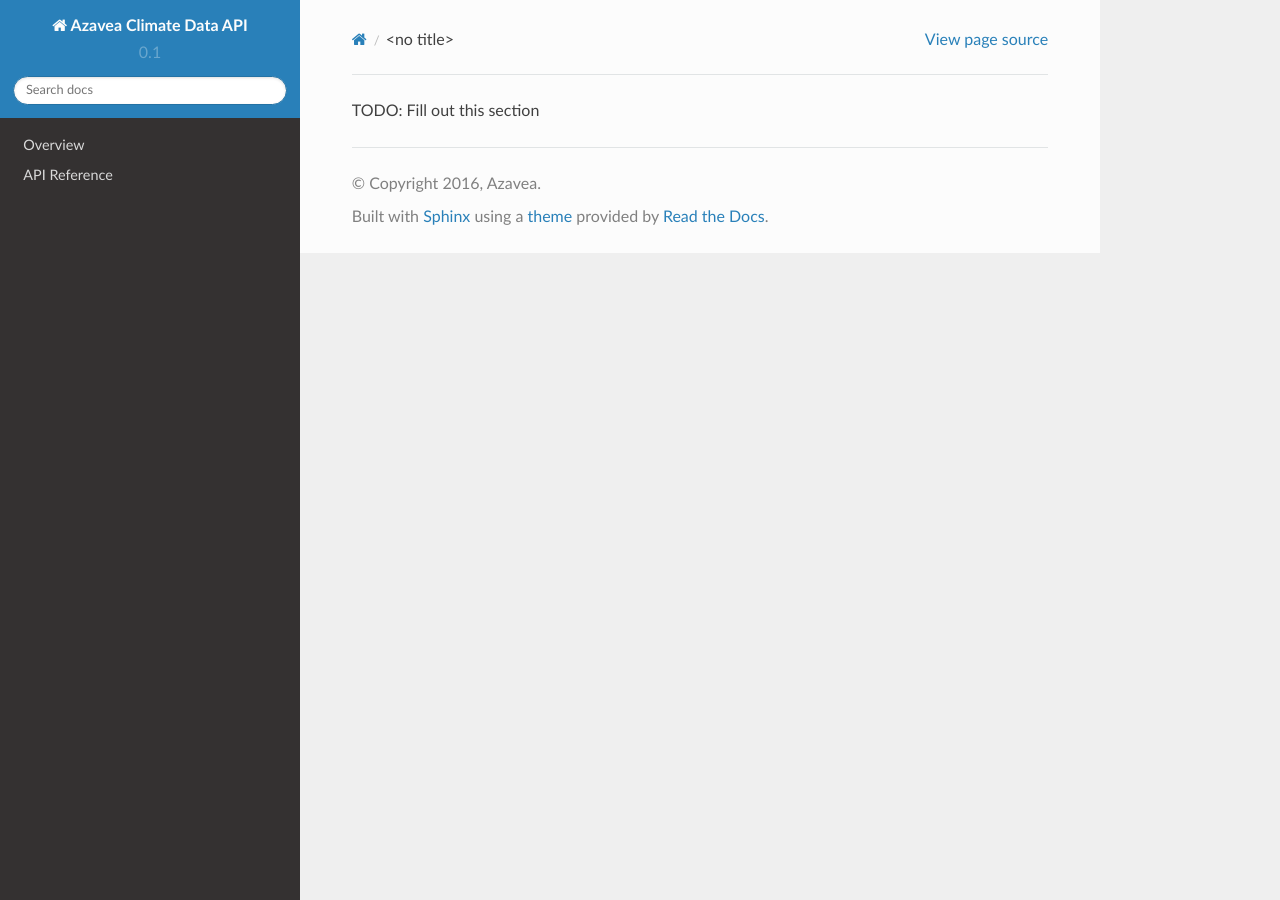
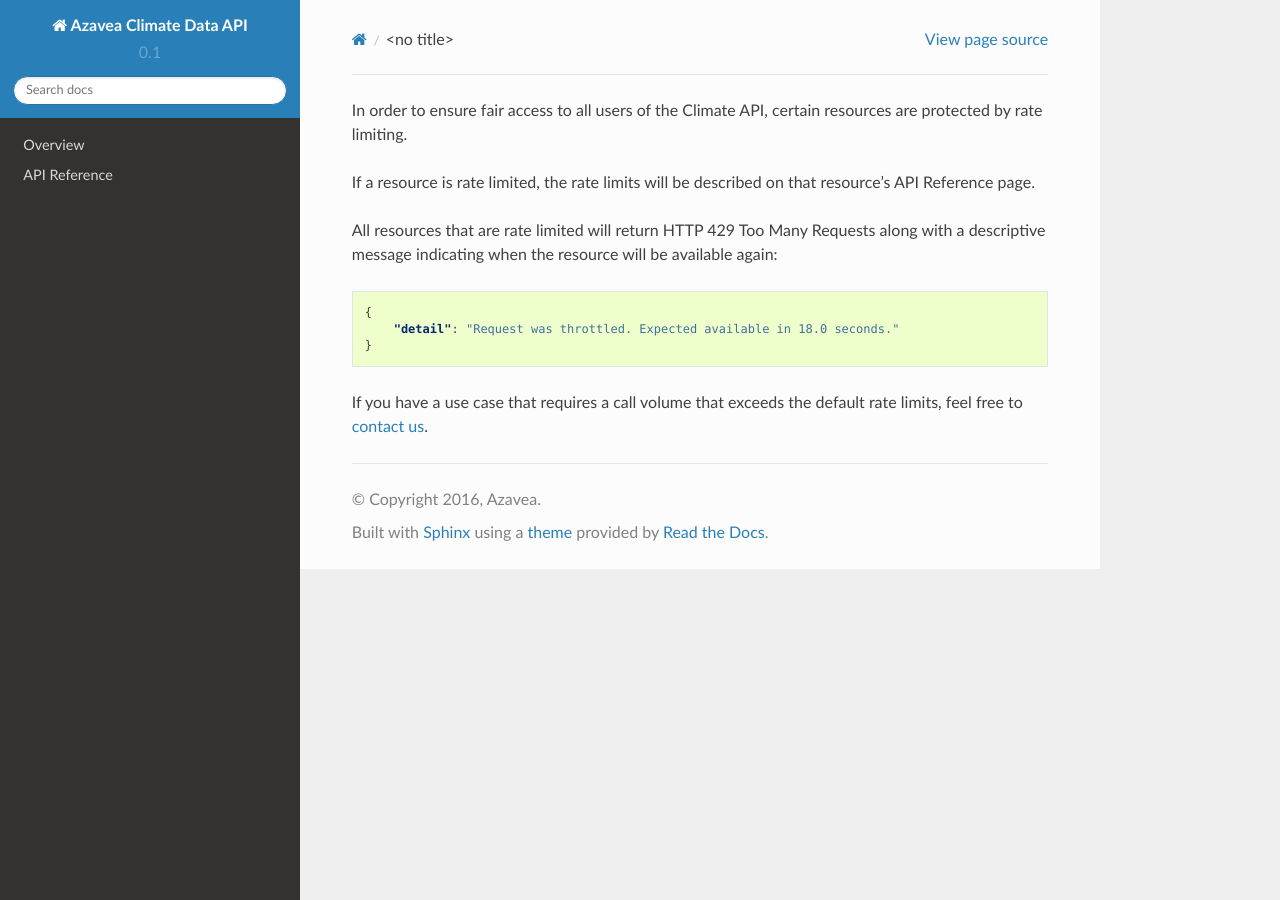
Before and after one commit to azavea/climate-change-api, a Sphinx documentation site: the page built from doc/source/overview/rate_limiting.rst, in a window 1280 px wide. Built offline with Sphinx 7.4.7 and the Read the Docs theme 2.0.0, drawn with Linux system fonts in a browser that asks for light colours.

Commit message:
Closes #193: Add Overview -- Rate Limiting to docs

```diff
--- a/doc/source/overview/rate_limiting.rst
+++ b/doc/source/overview/rate_limiting.rst
@@ -1,2 +1,17 @@
 
-TODO: Fill out this section
+In order to ensure fair access to all users of the Climate API, certain resources are protected by rate limiting.
+
+If a resource is rate limited, the rate limits will be described on that resource's API Reference page.
+
+All resources that are rate limited will return HTTP 429 Too Many Requests along with a descriptive message indicating when the resource will be available again:
+
+.. code-block:: json
+
+    {
+        "detail": "Request was throttled. Expected available in 18.0 seconds."
+    }
+
+
+If you have a use case that requires a call volume that exceeds the default rate limits, feel free to `contact us`_.
+
+.. _`contact us`: support@futurefeelslike.com
```
